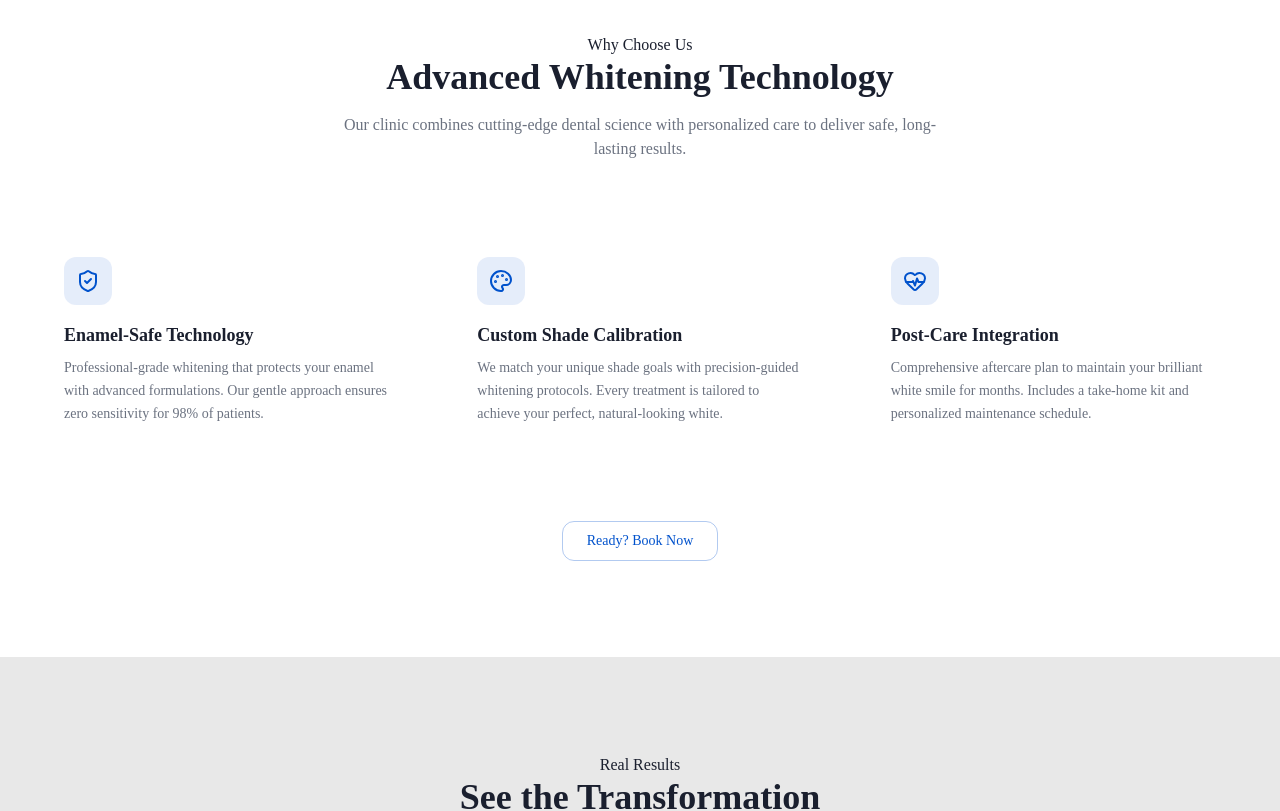
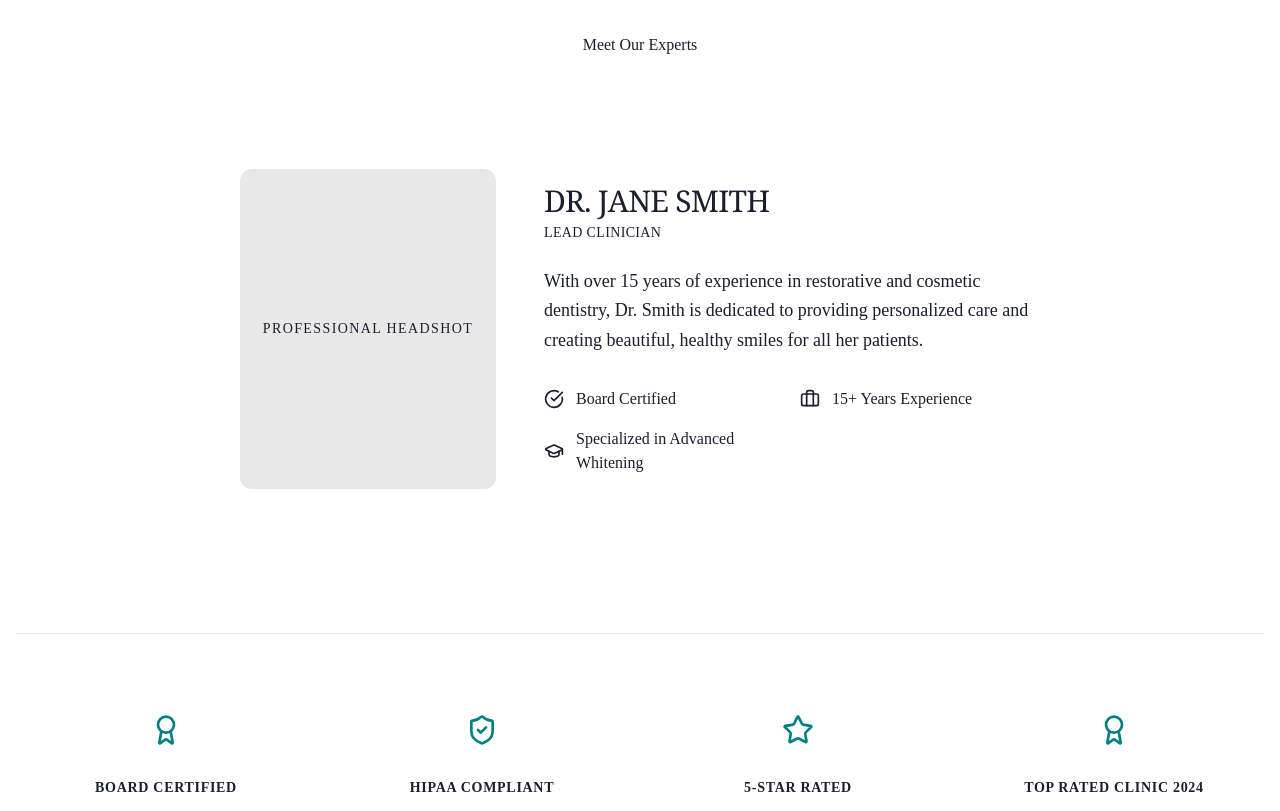
Before and after one commit to wavybentley-lang/v0-dental-landing-page, a Next.js app: page / in a window 1280 px wide. Shown: the part 920-1731 px from the top of the page. Built offline with nearby package versions, Linux system fonts and the light colour scheme.

Commit message:
expert section

```diff
--- a/app/page.tsx
+++ b/app/page.tsx
@@ -3,6 +3,7 @@
 import { useState } from "react"
 import { Header } from "@/components/Header"
 import { HeroSection } from "@/components/HeroSection"
+import { ExpertsSection } from "@/components/ExpertsSection"
 import { FeaturesSection } from "@/components/FeaturesSection"
 import { BeforeAfterSection } from "@/components/BeforeAfterSection"
 import { TestimonialSection } from "@/components/TestimonialSection"
@@ -21,6 +22,7 @@ export default function Home() {
       <Header onBookingClick={openBooking} />
       <main>
         <HeroSection onBookingClick={openBooking} />
+        <ExpertsSection />
         <FeaturesSection onBookingClick={openBooking} />
         <BeforeAfterSection onBookingClick={openBooking} />
         <TestimonialSection onBookingClick={openBooking} />
--- /dev/null
+++ b/components/ExpertsSection.tsx
@@ -0,0 +1,90 @@
+"use client"
+
+import { CheckCircle, ShieldCheck, Star, Award, GraduationCap, Briefcase } from "lucide-react"
+
+export const ExpertsSection = () => {
+    const expert = {
+        name: "Dr. Jane Smith",
+        role: "Lead Clinician",
+        bio: "With over 15 years of experience in restorative and cosmetic dentistry, Dr. Smith is dedicated to providing personalized care and creating beautiful, healthy smiles for all her patients.",
+        credentials: [
+            { icon: CheckCircle, text: "Board Certified" },
+            { icon: Briefcase, text: "15+ Years Experience" },
+            { icon: GraduationCap, text: "Specialized in Advanced Whitening" },
+        ],
+    }
+
+    const trustBadges = [
+        { icon: Award, text: "Board Certified" },
+        { icon: ShieldCheck, text: "HIPAA Compliant" },
+        { icon: Star, text: "5-Star Rated" },
+        { icon: Award, text: "Top Rated Clinic 2024" },
+    ]
+
+    return (
+        <section className="py-24 bg-white overflow-hidden">
+            <div className="container mx-auto px-4">
+                <div className="text-center mb-16 animate-fade-in-up">
+                    <h2
+                        className="text-navy text-center after:left-1/2 after:-translate-x-1/2"
+                    >
+                        Meet Our Experts
+                    </h2>
+                </div>
+
+                <div className="max-w-4xl mx-auto">
+                    <div
+                        className="premium-card p-8 md:p-12 flex flex-col md:flex-row gap-12 items-center animate-fade-in-up [animation-delay:200ms]"
+                    >
+                        {/* Provider Profile Image Placeholder */}
+                        <div className="w-64 h-80 bg-muted rounded-lg overflow-hidden flex-shrink-0 relative group">
+                            <div className="absolute inset-0 bg-navy/5 group-hover:bg-navy/0 transition-colors duration-300" />
+                            <div className="w-full h-full flex items-center justify-center text-navy/20">
+                                <span className="text-sm font-medium uppercase tracking-widest text-center px-4">Professional Headshot</span>
+                            </div>
+                        </div>
+
+                        <div className="flex-1">
+                            <div className="mb-6 text-center md:text-left">
+                                <h3 className="text-3xl font-serif text-navy mb-1 uppercase tracking-tight">{expert.name}</h3>
+                                <p className="text-gold font-medium tracking-wide uppercase text-sm">{expert.role}</p>
+                            </div>
+
+                            <p className="text-soft-charcoal mb-8 leading-relaxed text-lg">
+                                {expert.bio}
+                            </p>
+
+                            <div className="grid grid-cols-1 sm:grid-cols-2 gap-4">
+                                {expert.credentials.map((item, idx) => (
+                                    <div key={idx} className="flex items-center gap-3 text-navy">
+                                        <item.icon className="w-5 h-5 text-gold flex-shrink-0" />
+                                        <span className="font-medium">{item.text}</span>
+                                    </div>
+                                ))}
+                            </div>
+                        </div>
+                    </div>
+                </div>
+
+                {/* Trust Bar */}
+                <div className="mt-24 border-t border-gold/10 pt-16">
+                    <div className="grid grid-cols-2 md:grid-cols-4 gap-8 md:gap-4 items-center justify-items-center">
+                        {trustBadges.map((badge, idx) => (
+                            <div
+                                key={idx}
+                                className="flex flex-col items-center text-center group cursor-default transition-transform duration-300 hover:-translate-y-2"
+                            >
+                                <div className="w-16 h-16 rounded-full bg-navy/5 flex items-center justify-center mb-4 group-hover:bg-teal-50 transition-colors duration-300">
+                                    <badge.icon className="w-8 h-8 text-[#008080] group-hover:scale-110 transition-all duration-300" />
+                                </div>
+                                <span className="text-navy font-semibold text-sm uppercase tracking-wider">
+                                    {badge.text}
+                                </span>
+                            </div>
+                        ))}
+                    </div>
+                </div>
+            </div>
+        </section>
+    )
+}
--- a/styles/globals.css
+++ b/styles/globals.css
@@ -148,4 +148,19 @@
   .premium-card:hover {
     @apply shadow-lg -translate-y-1 border-gold/20;
   }
+
+  @keyframes fade-in-up {
+    from {
+      opacity: 0;
+      transform: translateY(20px);
+    }
+    to {
+      opacity: 1;
+      transform: translateY(0);
+    }
+  }
+
+  .animate-fade-in-up {
+    animation: fade-in-up 0.6s ease-out forwards;
+  }
 }
```
